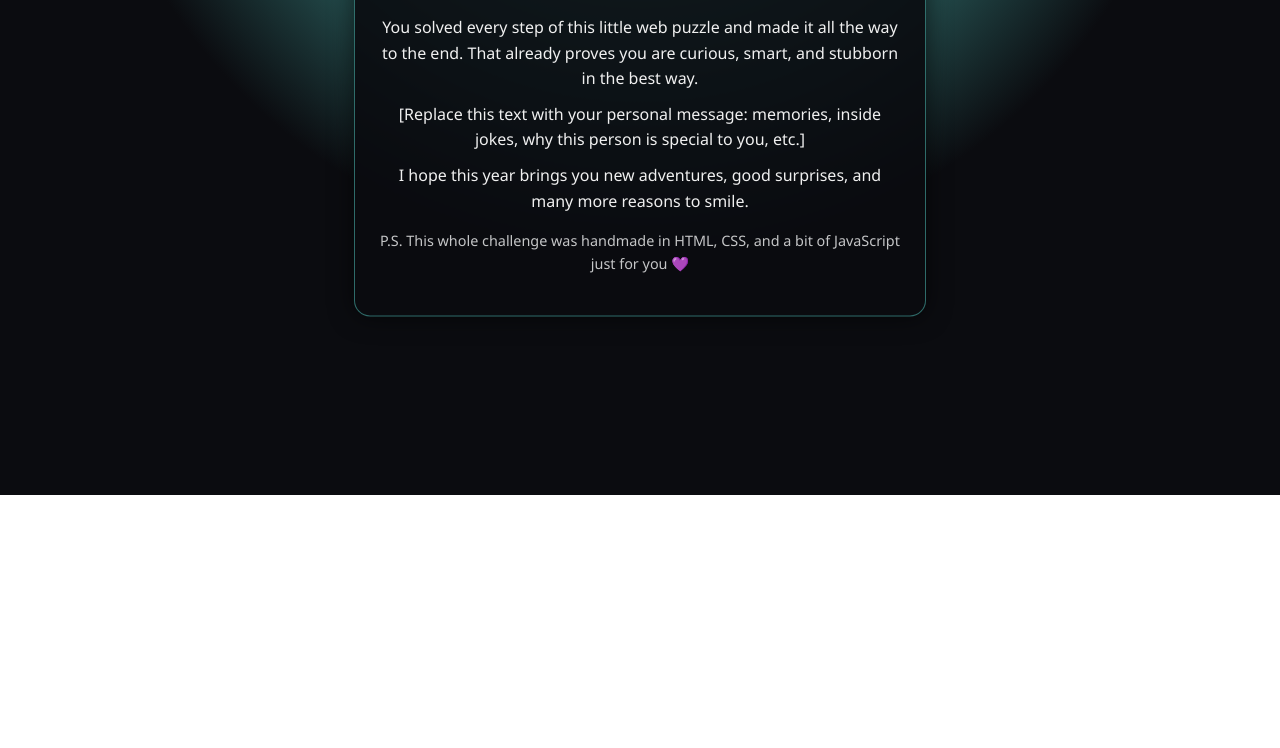
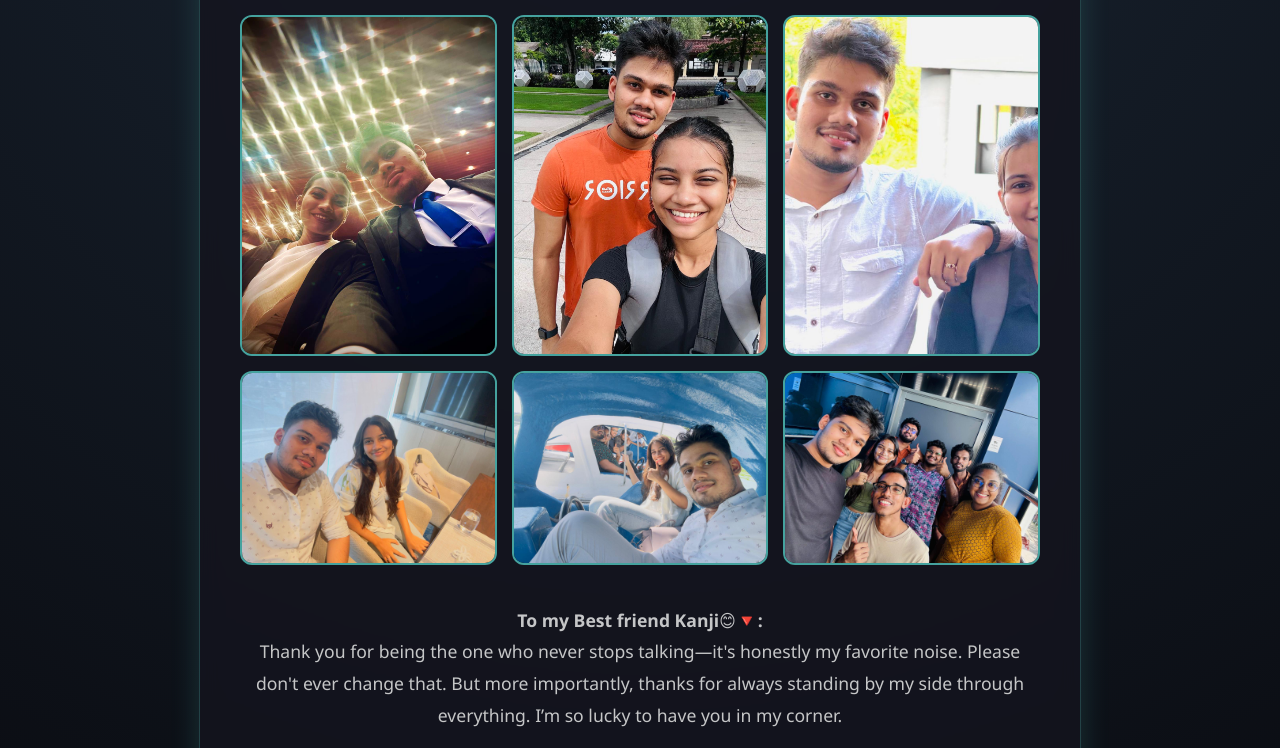
Before and after one commit to vassds/Birthday_ctf, a plain HTML site: page card.html in a window 1280 px wide. Shown: the part 305-1053 px from the top of the page. Before the commit the page ends 800 px from the top, so only its background shows below. Drawn offline with Linux system fonts and the light colour scheme.

Commit message:
Revise birthday card content and styles
Updated the birthday card HTML with new title, styles, and personalized messages.

```diff
--- a/card.html
+++ b/card.html
@@ -2,74 +2,146 @@
 <html lang="en">
 <head>
   <meta charset="UTF-8">
-  <title>Happy Birthday!</title>
+  <title>Happy Birthday Bestie!</title>
   <style>
+    /* Page Background & Main Font */
     body {
-      background: radial-gradient(circle at top, #66fcf1 0, #0b0c10 55%);
-      color: #f0f0f0;
-      font-family: "Segoe UI", Arial, sans-serif;
+      background: radial-gradient(circle at top, #1b2735 0%, #090a0f 100%);
+      color: #e0e0e0;
+      font-family: "Segoe UI", Tahoma, Geneva, Verdana, sans-serif;
+      margin: 0;
+      min-height: 100vh;
+      display: flex;
+      flex-direction: column;
+      align-items: center;
+      padding: 20px;
+    }
+
+    /* Main Card Container */
+    .container {
+      max-width: 800px;
+      width: 100%;
+      background: rgba(20, 20, 30, 0.8);
+      backdrop-filter: blur(10px);
+      border-radius: 20px;
+      padding: 40px;
+      box-shadow: 0 0 30px rgba(102, 252, 241, 0.15);
+      border: 1px solid rgba(102, 252, 241, 0.2);
       text-align: center;
-      min-height: 100vh;
-      margin: 0;
-      display: flex;
-      align-items: center;
-      justify-content: center;
+      margin-top: 20px;
+      animation: fadeIn 2s ease-in;
     }
-    .card {
-      background: rgba(11, 12, 16, 0.9);
-      border-radius: 16px;
-      padding: 30px 25px;
-      max-width: 520px;
-      box-shadow: 0 0 25px rgba(0, 0, 0, 0.6);
-      border: 1px solid rgba(102, 252, 241, 0.4);
-      animation: float 3s ease-in-out infinite;
+
+    /* Typography */
+    h1 {
+      color: #66fcf1;
+      font-size: 2.5rem;
+      margin-bottom: 10px;
+      text-shadow: 0 0 10px rgba(102, 252, 241, 0.5);
     }
-    h1 {
-      font-size: 2.2em;
-      margin-bottom: 5px;
+
+    h3 {
+      color: #45a29e;
+      font-weight: 300;
+      margin-top: 0;
+      letter-spacing: 1px;
     }
-    h3 {
-      margin-top: 0;
+
+    p {
+      line-height: 1.8;
+      font-size: 1.1rem;
+      color: #c5c6c7;
+      margin-bottom: 20px;
+    }
+
+    /* The Photo Collage Grid */
+    .collage {
+      display: grid;
+      grid-template-columns: repeat(auto-fit, minmax(200px, 1fr));
+      gap: 15px;
+      margin: 40px 0;
+    }
+
+    .photo-frame {
+      position: relative;
+      overflow: hidden;
+      border-radius: 12px;
+      border: 2px solid #45a29e;
+      transition: transform 0.3s ease, box-shadow 0.3s ease;
+    }
+
+    .photo-frame img {
+      width: 100%;
+      height: 100%;
+      object-fit: cover; /* Ensures photos fill the square without stretching */
+      display: block;
+    }
+
+    /* Hover effect for photos */
+    .photo-frame:hover {
+      transform: scale(1.03);
+      box-shadow: 0 0 20px rgba(102, 252, 241, 0.4);
+      z-index: 10;
+    }
+
+    /* Footer/Signature */
+    .signature {
+      margin-top: 40px;
+      font-style: italic;
       color: #66fcf1;
     }
-    p {
-      line-height: 1.6;
-      margin: 10px 0;
+
+    /* Simple Fade In Animation */
+    @keyframes fadeIn {
+      from { opacity: 0; transform: translateY(20px); }
+      to { opacity: 1; transform: translateY(0); }
     }
-    .small {
-      font-size: 0.9em;
-      color: #c5c6c7;
-      margin-top: 15px;
-    }
-    @keyframes float {
-      0% { transform: translateY(0); }
-      50% { transform: translateY(-6px); }
-      100% { transform: translateY(0); }
+
+    /* Mobile Responsiveness */
+    @media (max-width: 600px) {
+      h1 { font-size: 2rem; }
+      .container { padding: 20px; }
+      .collage { grid-template-columns: repeat(2, 1fr); }
     }
   </style>
 </head>
 <body>
-  <div class="card">
+
+  <div class="container">
     <h1>🎉 Happy Birthday! 🎉</h1>
-    <h3>You cracked the code!</h3>
+    <h3>Mission Accomplished: You found the secret.</h3>
 
     <p>
-      You solved every step of this little web puzzle and made it all the way to the end.
-      That already proves you are curious, smart, and stubborn in the best way.
+      If you are reading this, it means you cracked the code. I knew you could do it!
+      But the real prize isn't the password—it's the memories we've made along the way.
+    </p>
+
+    <!-- THE PHOTO COLLAGE -->
+    <div class="collage">
+      <!-- Replace 'images/meme1.jpg' with your actual filenames -->
+      <div class="photo-frame"><img src="images/photo1.jpg" alt="Memory 1"></div>
+      <div class="photo-frame"><img src="images/photo2.jpg" alt="Memory 2"></div>
+      <div class="photo-frame"><img src="images/photo3.jpg" alt="Memory 3"></div>
+      <div class="photo-frame"><img src="images/photo4.jpg" alt="Memory 4"></div>
+      <div class="photo-frame"><img src="images/photo5.jpg" alt="Memory 5"></div>
+      <div class="photo-frame"><img src="images/photo6.jpg" alt="Memory 6"></div>
+    </div>
+
+    <p>
+      <strong>To my Best friend Kanji😊🔻:</strong><br>
+     Thank you for being the one who never stops talking—it's honestly my favorite noise. Please don't ever change that. But more importantly, thanks for always standing by my side through everything. I’m so lucky to have you in my corner.
     </p>
 
     <p>
-      [Replace this text with your personal message: memories, inside jokes, why this person is special to you, etc.]
+      I hope your future is as bright and amazing as you are. May this year bring you everything you’ve been working for and more. [ 😤 AH EKA NEME MAGEN POL TOKU KANNE NATUWA HRIYTA WADA TIKA KRPN 😤]
+      Keep shining. ✨
     </p>
 
-    <p>
-      I hope this year brings you new adventures, good surprises,
-      and many more reasons to smile.
-    </p>
+    <div class="signature">
+      With love,<br>
+      SENU
+    </div>
+  </div>
 
-    <p class="small">
-      P.S. This whole challenge was handmade in HTML, CSS, and a bit of JavaScript just for you 💜
-    </p>
-  </div>
 </body>
 </html>
```
